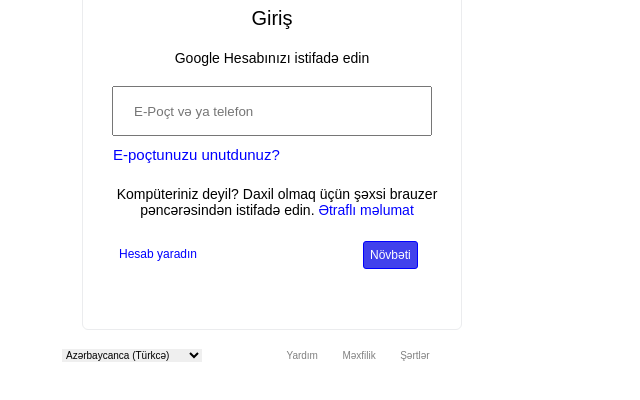
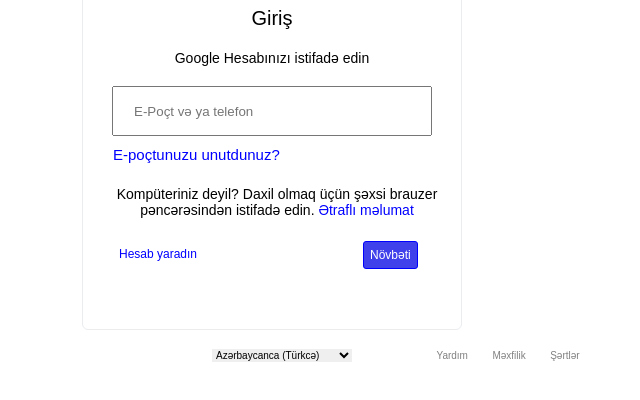
Before and after one commit to witcher96/Task4, a plain HTML site: page Task4/index.html in a window 1280 px wide. Shown: the part 160-560 px from the top of the page, without its empty margins (368-1008 px from the left). Drawn offline with Linux system fonts and the light colour scheme.

Commit message:
fixed some mistakes

```diff
--- a/Task4/assets/css/style.css
+++ b/Task4/assets/css/style.css
@@ -85,7 +85,7 @@
 }
 .country{
     position: absolute;
-    margin-left: 430px;
+    margin-left: 580px;
     margin-top: 15px;
     border: none;
     width: max-content;
```
